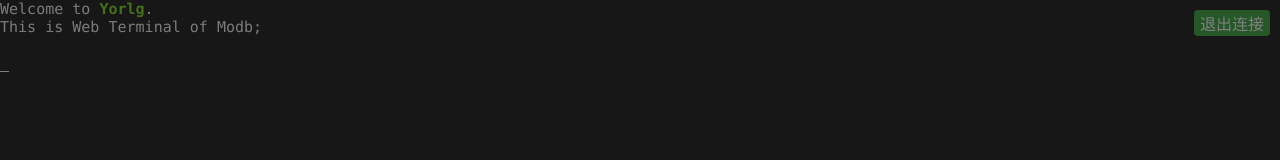
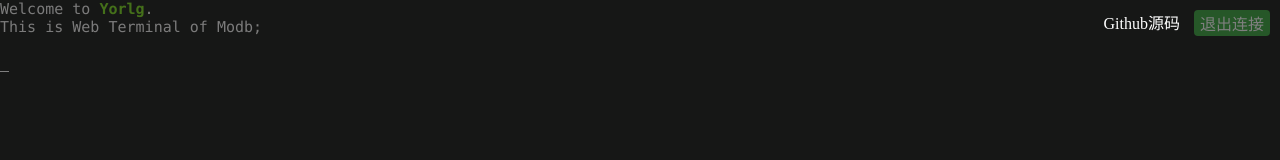
Before and after one commit to Yorlg/WebSSH, a website built with webpack: page static/index.html in a window 1280 px wide. Shown: the top 160 px of the page. Built offline with nearby package versions, Linux system fonts and the light colour scheme; what xterm-addon-fit would draw is missing.

Commit message:
右上角新增源码地址

```diff
--- a/server/app.js
+++ b/server/app.js
@@ -2,7 +2,6 @@ const express = require("express");
 const server = express();
 const compression = require('compression');
 require("express-ws")(server);
-const path = require('path');
 
 // 启用压缩
 server.use(compression());
--- a/static/css/style.css
+++ b/static/css/style.css
@@ -26,6 +26,15 @@ body,
   border-radius: 4px;
   font-size: 16px;
   cursor: pointer;
+}
+
+a {
+  position: absolute;
+  z-index: 1000;
+  top: 10px;
+  right: 100px;
+  text-decoration: none;
+  color: #fff;
 }
 
 /* 隐藏滚动条 */
--- a/static/index.html
+++ b/static/index.html
@@ -31,6 +31,10 @@
   <div id="exit" class="exit">
     <button type="button">退出连接</button>
   </div>
+  <!-- 源码地址 -->
+  <a href="https://github.com/Yorlg/WebSSH" target="_blank" rel="noopener noreferrer">
+    Github源码
+  </a>
 </body>
 
 </html>
```
